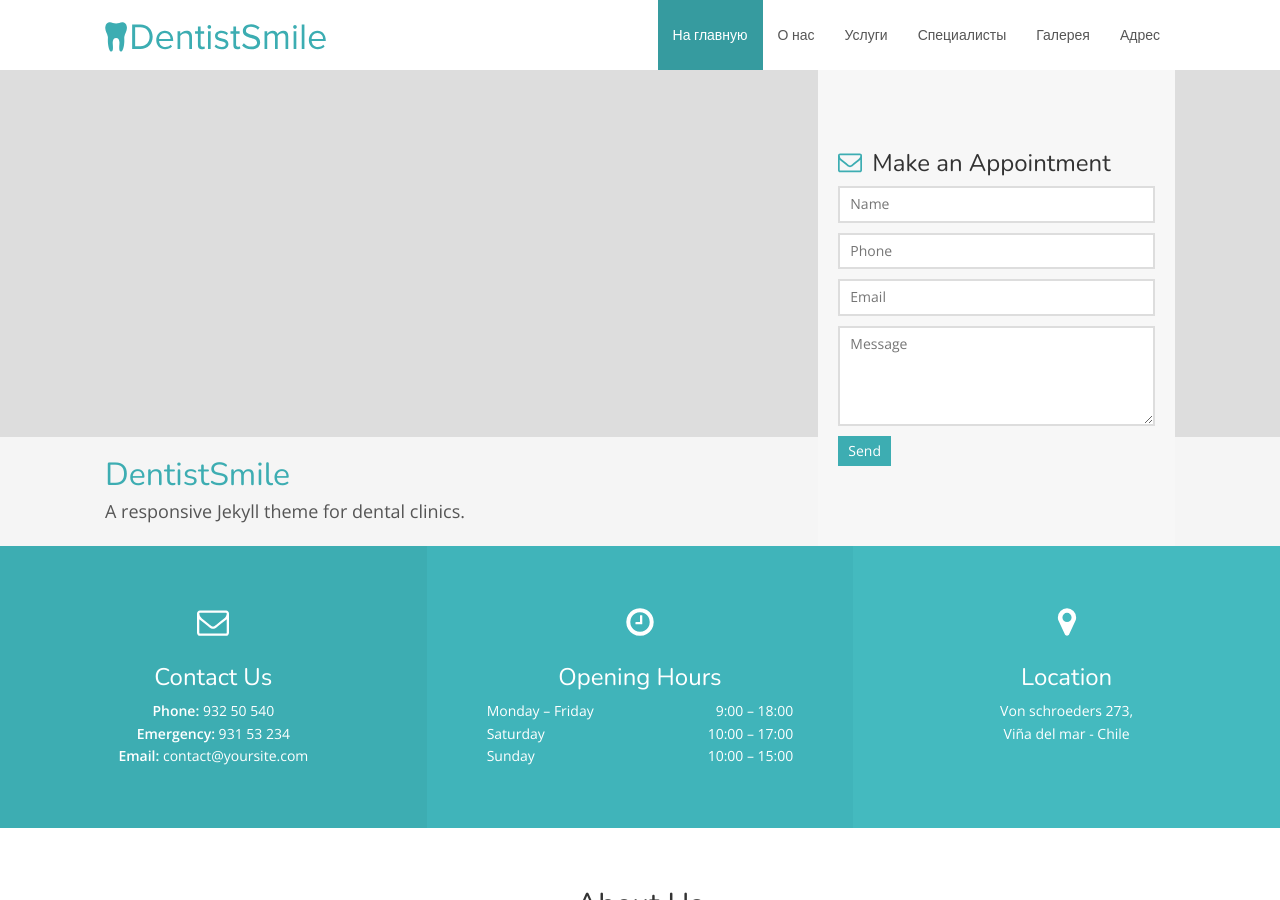
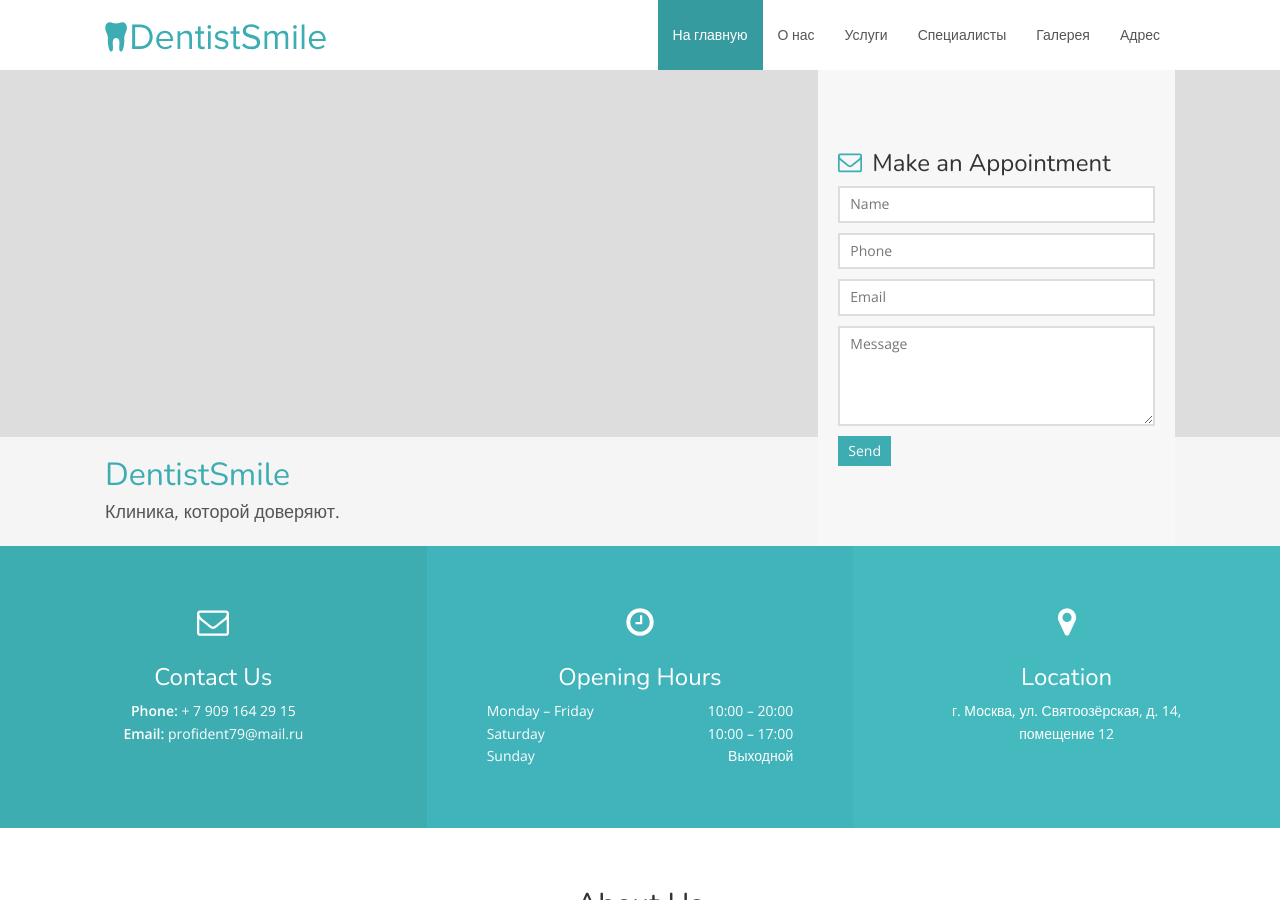
Before and after one commit to profi-dent/profi-dent.github.io, a Jekyll site: the page built from index.html, in a window 1280 px wide and 900 px high. Built offline with Jekyll 4.4.1, drawn with Linux system fonts in a browser that asks for light colours; nearby versions of some CDN libraries; some of the changed text lies outside the part shown.

Commit message:
update commit

```diff
--- a/_config.yml
+++ b/_config.yml
@@ -1,6 +1,6 @@
 # Site settings
-title: DentistSmile | Dental Jekyll Theme
-description: "A responsive Jekyll theme for dental clinics."
+title: СК "ПрофиДент" | Стоматология
+description: "Стоматологическая клиника в Москве."
 baseurl: "" # the subpath of your site, e.g. /blog
 url: "" # the name of your domain
 logo_url: svg/min/logo.svg
@@ -9,22 +9,22 @@ logo_url: svg/min/logo.svg
 hero:
     hero_img: hero.jpg
     hero_title: DentistSmile
-    hero_description: A responsive Jekyll theme for dental clinics.
+    hero_description: Клиника, которой доверяют.
 
 # Contact form
 api_token: # Enter API token here
 
 # Contact info
 contact:
-    phone: 932 50 540
-    emergency: 931 53 234
-    email: contact@yoursite.com
-    address: Von schroeders 273, <br> Viña del mar - Chile
+    phone: + 7 909 164 29 15
+    # emergency: 931 53 234
+    email: profident79@mail.ru
+    address: г. Москва, ул. Святоозёрская, д. 14, помещение 12
 
 # Opening hours
-monday_friday: 9:00 – 18:00
+monday_friday: 10:00 – 20:00
 saturday: 10:00 – 17:00
-sunday: 10:00 – 15:00
+sunday: Выходной
 
 # Testimonials
 testimonials:
@@ -33,7 +33,7 @@ testimonials:
 # Map
 map:
     zoom: 17
-    address: Von schroeders 273, Viña del mar, Chile
+    address: г. Москва, ул. Святоозёрская, д. 14, помещение 12
     address_details: svg/min/logo.svg
 
 # Social settings
@@ -45,7 +45,7 @@ skype: skype:obaez_design?userinfo
 feed: yes
 
 # Footer
-copyright: © 2015 DentistSmile - All rights reserved
+copyright: © 2019 СК "ПрофиДент"
 
 # Build settings
 markdown: kramdown
```
